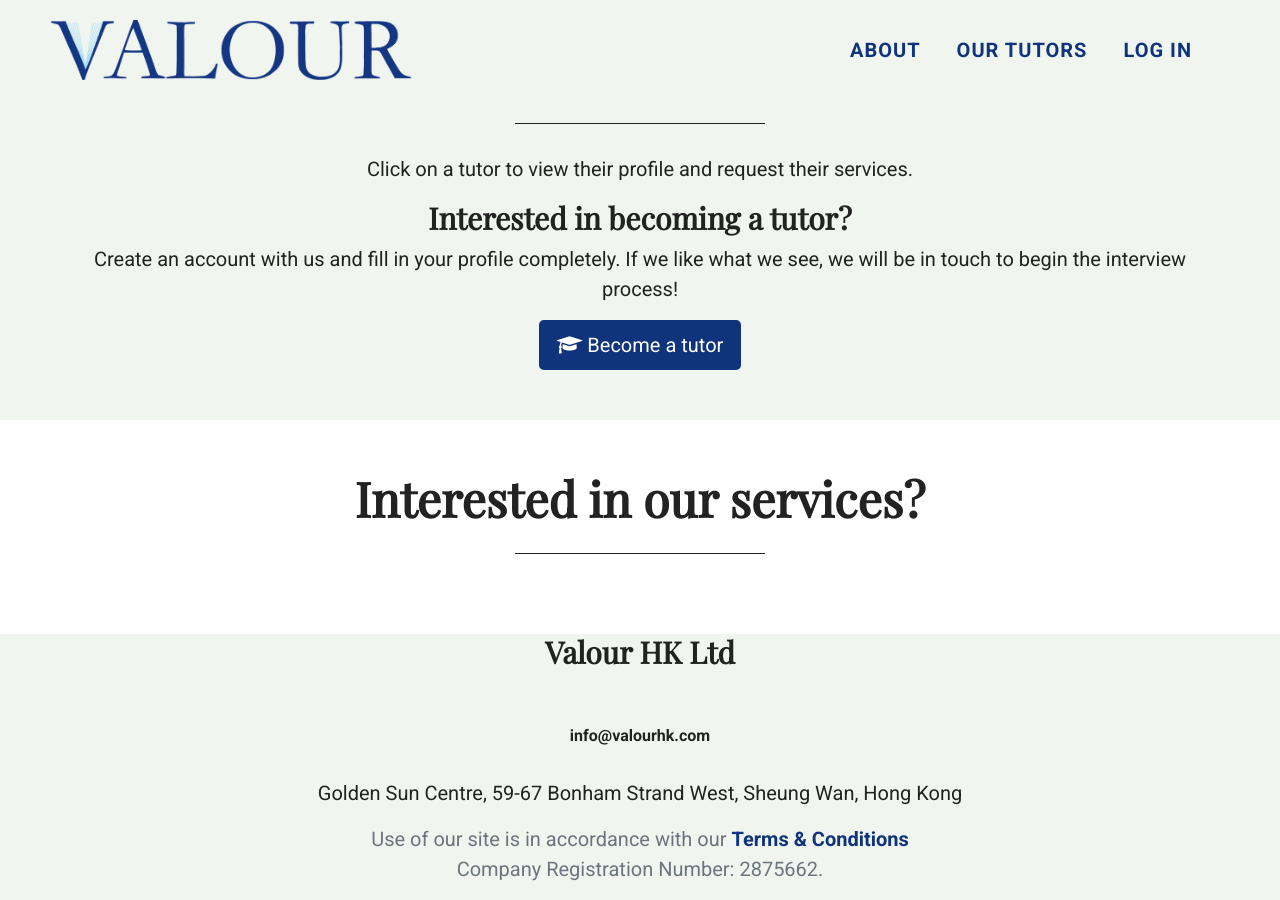
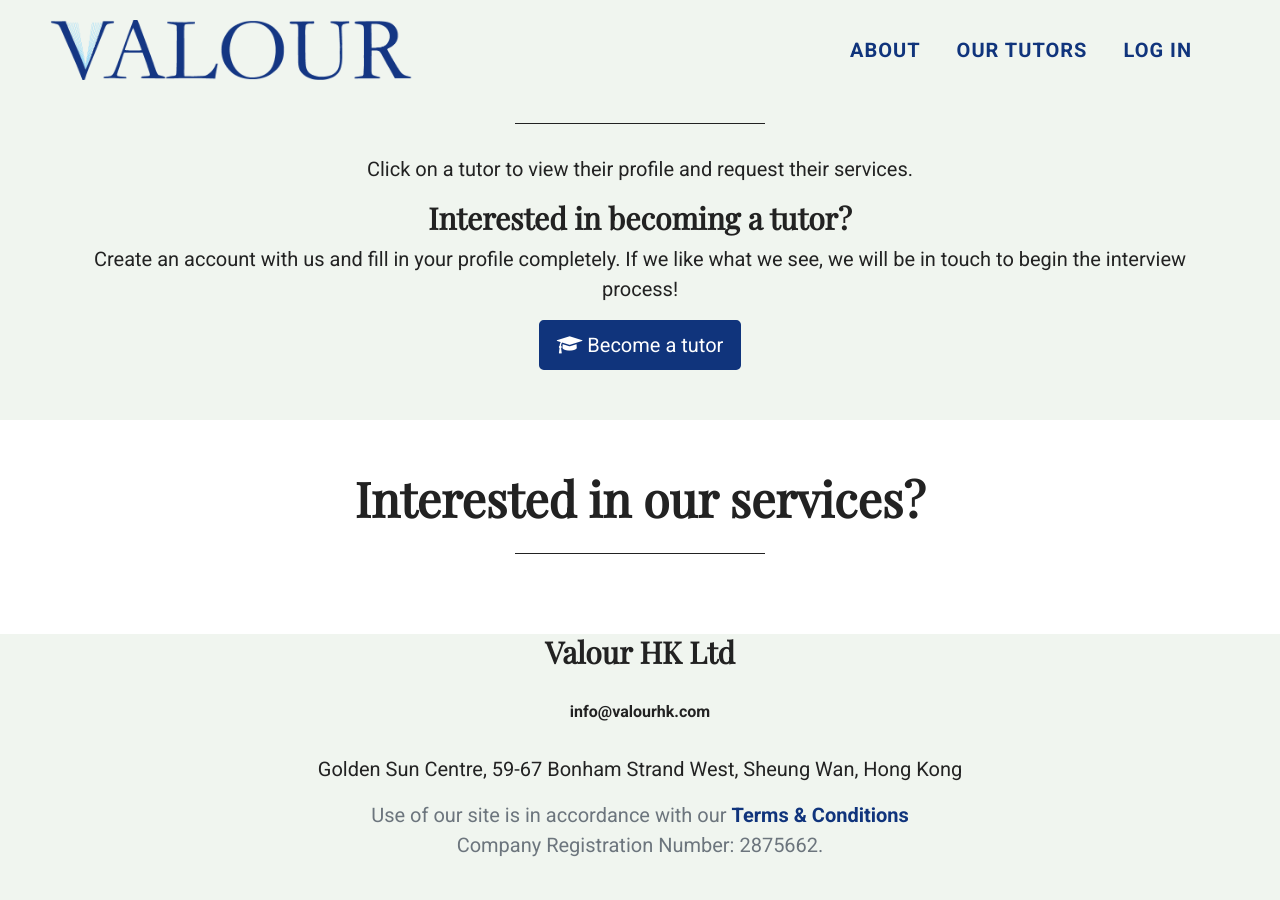
Before and after one commit to tutorcruncher-sites/valour-hk, a Jekyll site: the page built from index.html, in a window 1280 px wide and 900 px high, scrolled down 1117 px. Built offline with Jekyll 4.4.1, drawn with Linux system fonts in a browser that asks for light colours; after the commit the page ends 1993 px from its top, so only the background shows below that.

```diff
--- a/_layouts/base.html
+++ b/_layouts/base.html
@@ -57,7 +57,7 @@
     <footer>
       <div class="container">
         <div class="text-center mx-auto">
-          <h3>Valour HK Ltd</h3><br>
+          <h3>Valour HK Ltd</h3>
           <b>{{ site.email }}</b>
           <p>
             <b>{{ site.phone }}</b><br>
```
